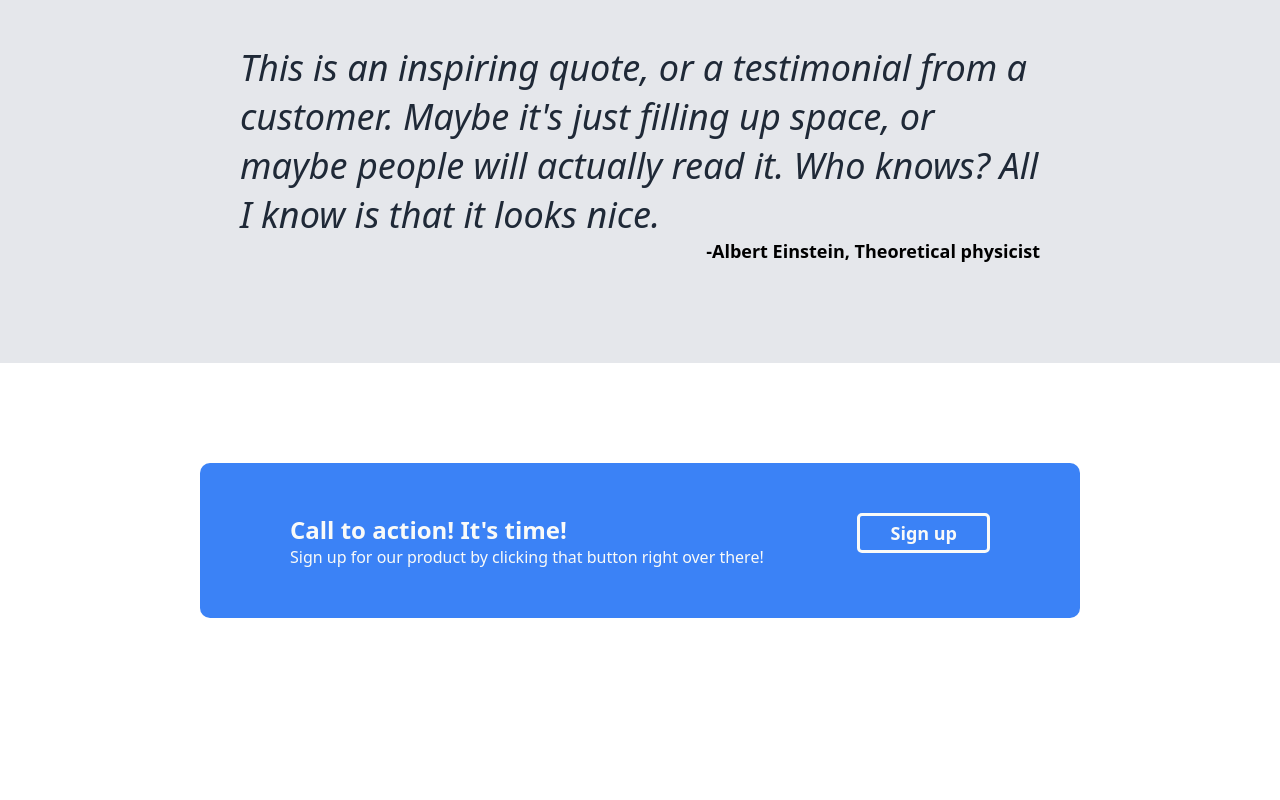
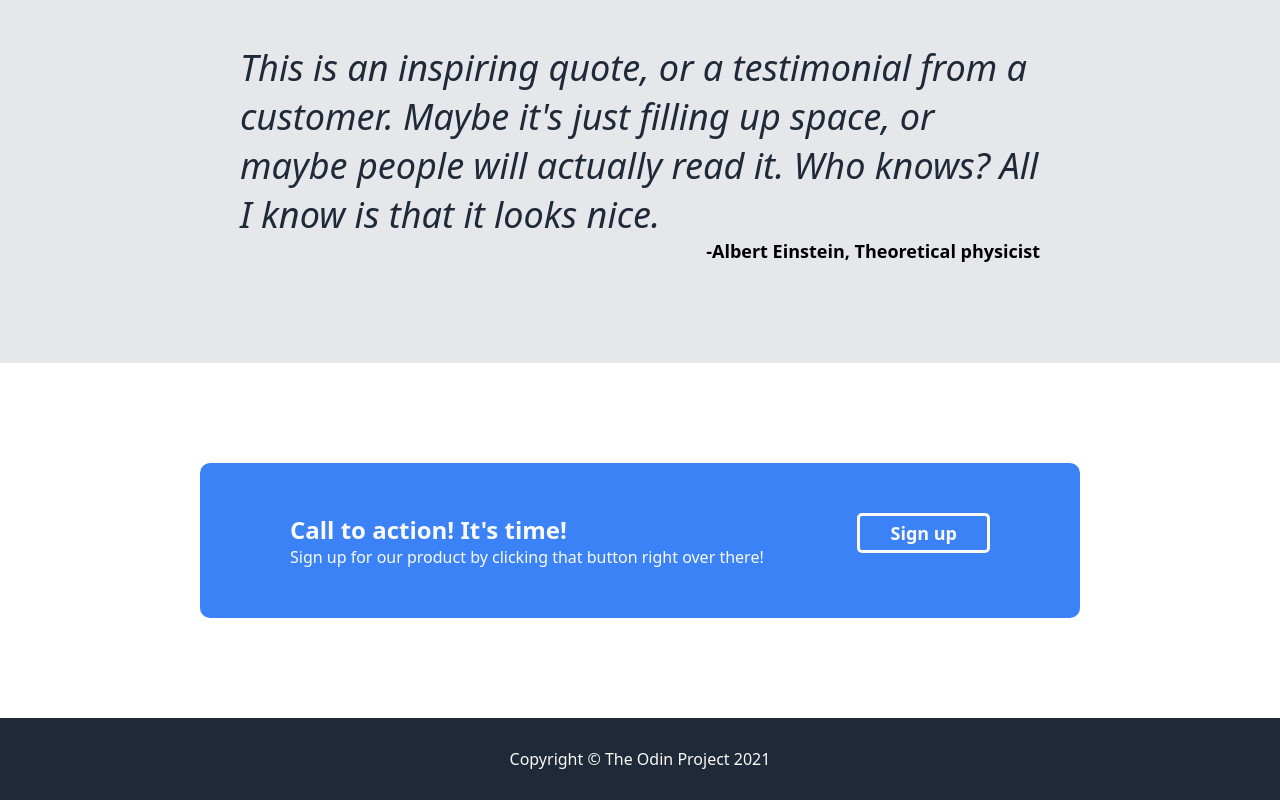
Before and after one commit to zeenat-mustafa/odin-landing-page, a plain HTML site: page index.html in a window 1280 px wide. Shown: the part 995-1795 px from the top of the page. Before the commit the page ends 1713 px from the top, so only its background shows below. Drawn offline with Linux system fonts and the light colour scheme.

Commit message:
Add Footer
- Add footer and basic styling

```diff
--- a/index.html
+++ b/index.html
@@ -90,5 +90,11 @@
             </div>
         </div>
     </section>
+
+    <footer>
+        <div class="footer-container">
+            <p>Copyright &copy The Odin Project 2021</p>
+        </div>
+    </footer>
 </body>
 </html>
--- a/style.css
+++ b/style.css
@@ -171,3 +171,10 @@
     font-weight: 600;
     border-radius: 5px;
 }
+
+.footer-container {
+    padding: 30px;
+    background-color: #1F2937;
+    color: #F9FAF8;
+    text-align: center;
+}
```
